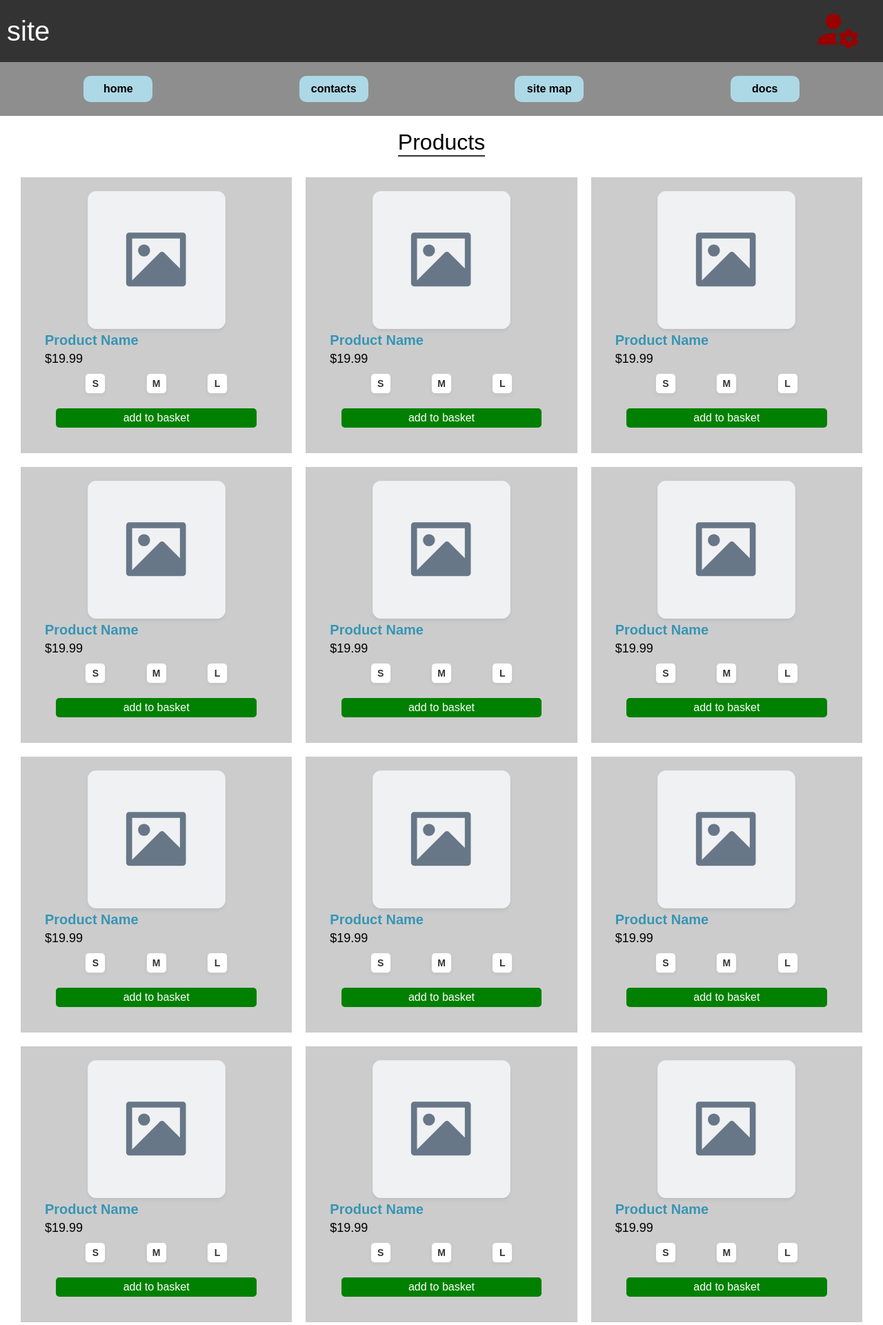
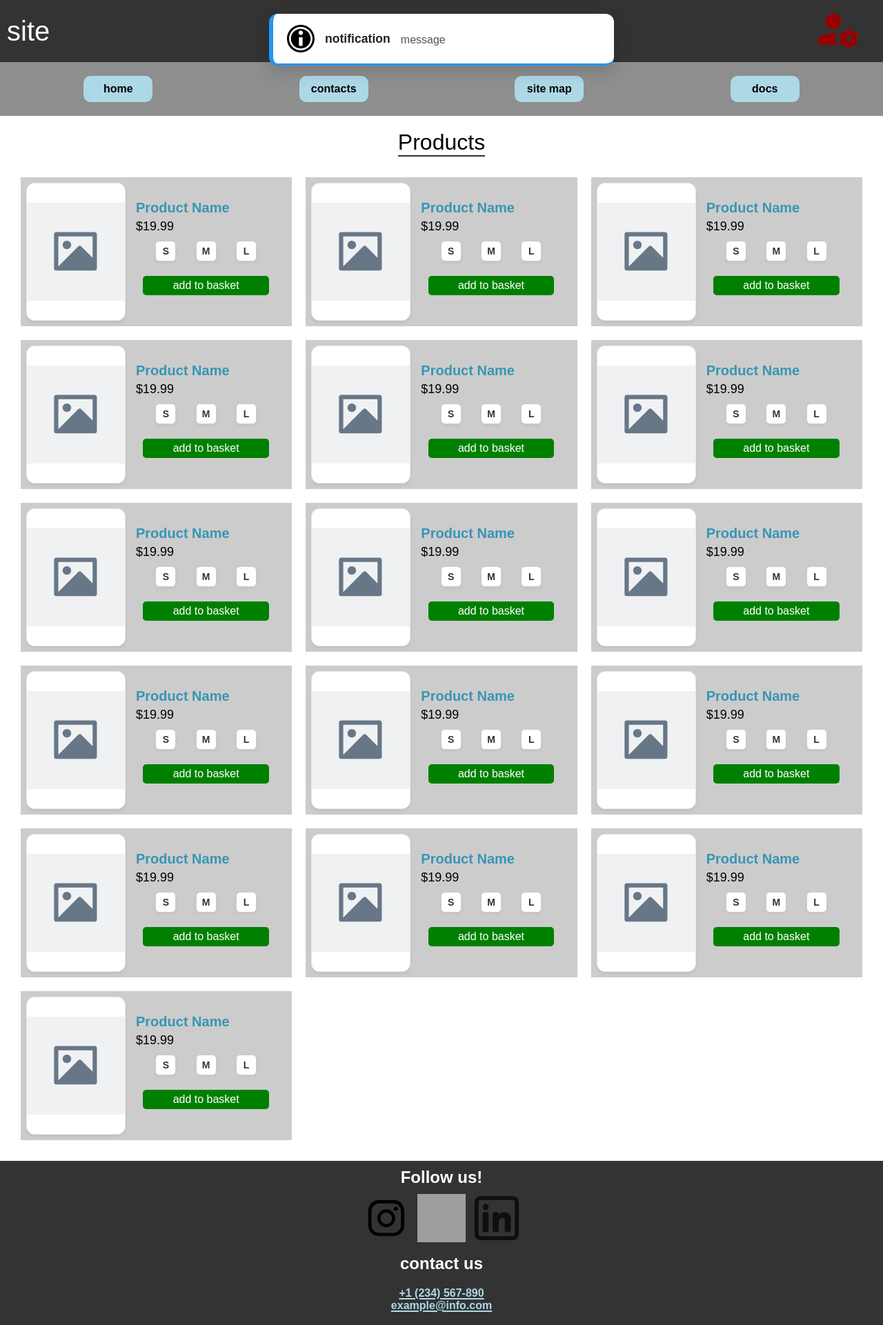
Before and after one commit to Jack-HB09/College-website-main, a PHP site: page / in a window 1280 px wide. Shown: the top 1921 px of the page at 69% size. Run offline with PHP 8.4, Linux system fonts and the light colour scheme; grey boxes are pictures that could not be loaded.

Commit message:
added messages

```diff
--- a/index.html
+++ b/index.html
@@ -6,11 +6,14 @@
     <meta name="viewport" content="width=device-width, initial-scale=1.0">
     <title>Document</title>
     <script src="scripts/main.js"></script>
-
+    <script src="scripts/messages.js" defer></script>
     <link rel="stylesheet" href="style/main.css">
+    <link rel="stylesheet" href="style/messages.css">
 </head>
 
 <body>
+    <div id="message">
+    </div>
     <nav>
         <div id="sitename">
             site
--- /dev/null
+++ b/scripts/messages.js
@@ -0,0 +1,88 @@
+
+const parsedata = {
+    "message": {
+        "type": "info",
+        "title": "notification",
+        "content": "message",
+        "duration": 3000,
+    }
+};
+
+console.log(parsedata);
+console.log(parsedata.message.type);    // info
+console.log(parsedata.message.content); // message
+
+function makeMessageTile(JSON_object) {
+
+    const tile = document.createElement("div");
+    tile.className = "message-tile";
+
+    const img = document.createElement("img");
+
+    const titleEl = document.createElement("h1");
+    titleEl.className = "message-title";
+
+    const contentEl = document.createElement("p");
+    contentEl.className = "message-content";
+
+    const textContainer = document.createElement("div");
+    textContainer.className = "message-text";
+
+
+
+    textContainer.appendChild(titleEl);
+    textContainer.appendChild(contentEl);
+
+    tile.appendChild(img);
+    tile.appendChild(textContainer);
+    tile.appendChild(contentEl);
+
+    console.log(tile)
+
+    return tile;
+}
+
+function makeMessage(JSON_object) {
+    const MessageBox = document.getElementById("message");
+
+    var Message = makeMessageTile()
+
+    const tile = Message;
+    switch (JSON_object.message.type) {
+        case "info":
+            colour = "#2196f3";
+            break;
+
+        case "success":
+            colour = "#4caf50";
+            break;
+
+        case "warning":
+            colour = "#ff9800";
+            break;
+
+        case "error":
+            colour = "#f44336";
+            break;
+
+        default:
+            colour = "#666";
+    }
+
+    tile.style.borderLeft = `6px solid ${colour}`;
+    tile.style.borderBottom = `3px solid ${colour}`;
+
+    MessageBox.appendChild(Message)
+    Message.querySelector("p").innerText = JSON_object.message.content
+    Message.querySelector("h1").innerText = JSON_object.message.title
+    Message.querySelector("img").setAttribute("src", "images/messageicons/info.svg")
+    Message.style.setProperty("--message-duration", JSON_object.message.duration)
+    setTimeout(() => {
+
+    }, JSON_object.message.duration
+    )
+
+}
+
+
+makeMessage(parsedata)
--- a/style/main.css
+++ b/style/main.css
@@ -150,17 +150,16 @@ main #product-scroller {
     flex-direction: row;
     flex-wrap: wrap;
     align-items: center;
-    padding: 0 1.25rem;
-    padding-top: 1rem;
+    padding: 0 0.5rem;
+    padding-top: 0.25rem;
     justify-content: center;
 }
 
 .product-image {
-    max-height: 9.375rem;
-    aspect-ratio: 1 / 1;
-    width: auto;
+    height: auto;
+    aspect-ratio: 9 / 16 !important;
+    width: 9rem;
     border: black 1px solid;
-    margin: 0 1.25rem;
     justify-self: center;
     background: #ffffff;
     border-radius: 12px;
@@ -195,7 +194,7 @@ main #product-scroller {
 }
 
 .product-name {
-    max-width: 90%;
+    width: 100%;
     font-size: 1.25rem;
     font-weight: bold;
     color: #3795b4;
@@ -411,7 +410,7 @@ footer h1 {
 
 }
 
-@media (min-width: 48rem) {
+@media (min-width: 660px) {
     #hamburger-nav {
         position: static;
         border-radius: 0;
@@ -443,7 +442,7 @@ footer h1 {
     }
 
     .product-card {
-        padding: 1.25rem;
+        padding: 0.5rem;
     }
 
     .product-card img {
--- /dev/null
+++ b/style/messages.css
@@ -0,0 +1,93 @@
+#message {
+    position: fixed;
+    top: 20px;
+    left: 50%;
+    transform: translateX(-50%);
+    width: 500px;
+    max-width: 90%;
+    z-index: 1000;
+    animation: messageProgress var(--message-duration) linear forwards;
+}
+
+@keyframes messageProgres {
+    from {
+        width: 100%
+    }
+
+    to {
+        width: 0
+    }
+
+}
+
+.message-tile {
+    display: flex;
+    align-items: center;
+    gap: 15px;
+
+    background: white;
+    border-left: 6px solid #2196f3;
+    border-radius: 12px;
+
+    padding: 16px 20px;
+    margin-bottom: 10px;
+
+    box-shadow: 0 8px 25px rgba(0, 0, 0, 0.15);
+
+    animation: slideDown 0.3s ease;
+}
+
+.message-tile>img {
+    width: 40px;
+    height: 40px;
+}
+
+.message-title {
+    margin: 0;
+    font-size: 1.1rem;
+    color: #222;
+}
+
+.message-content {
+    margin: 4px 0 0;
+    color: #555;
+}
+
+.message-options {
+    margin-left: auto;
+    padding: 6px 10px;
+    border-radius: 6px;
+    border: 1px solid #ccc;
+}
+
+.message-close {
+    background: none;
+    border: none;
+    cursor: pointer;
+    padding: 5px;
+
+    display: flex;
+    align-items: center;
+    justify-content: center;
+}
+
+.close-button {
+    width: 18px;
+    height: 18px;
+}
+
+.message-close:hover {
+    opacity: 0.7;
+}
+
+@keyframes slideDown {
+    from {
+        opacity: 0;
+        transform: translateY(-20px);
+    }
+
+    to {
+        opacity: 1;
+        transform: translateY(0);
+    }
+}
```
Also changed, not shown: favicon.ico (added), images/messageicons/info.svg (added).
